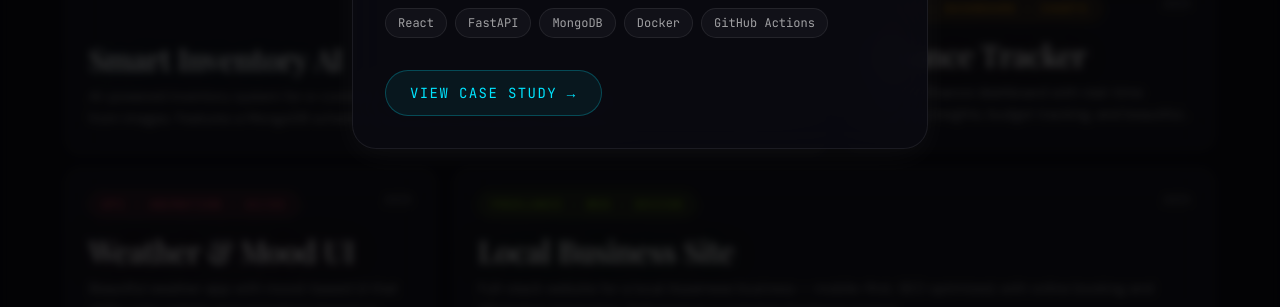
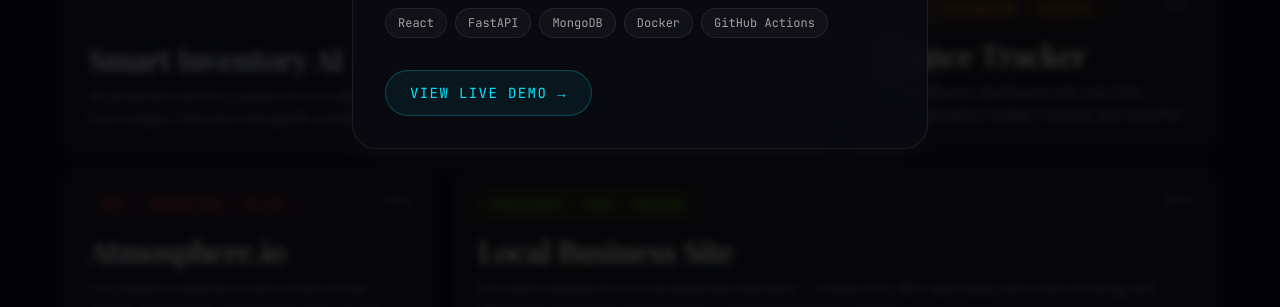
Before and after one commit to Plavan-Hazarika5/Portfolio, a React (Vite) app: page / in a window 1280 px wide. Both pictures are taken after a click on the element 445 px from the left and 1238 px from the top of the page. Shown: the part 1273-1580 px from the top of the page. Built offline with nearby package versions, Linux system fonts and the light colour scheme; a web font is replaced by a local one.

Commit message:
feat: add Atmosphere.io live demo and source links

```diff
--- a/src/components/BentoGrid.jsx
+++ b/src/components/BentoGrid.jsx
@@ -42,15 +42,16 @@ const PROJECTS = [
   },
   {
     id: 4,
-    title: 'Weather & Mood UI',
+    title: 'Atmosphere.io',
     tag: 'API · Animation · UI/UX',
-    desc: 'Beautiful weather app with mood-based UI that shifts color palette and animations based on conditions. Framer Motion transitions make every weather change feel cinematic.',
+    desc: 'Live weather experience with mood-driven visuals, geolocation, saved cities, and a 5-day forecast. Built as a standalone deployable app.',
     color: '#f43f5e',
     glow: 'rgba(244,63,94,0.25)',
     span: 'md:col-span-1',
-    year: '2025',
-    stack: ['React', 'OpenWeather API', 'Framer Motion', 'GSAP'],
-    link: '#',
+    year: '2026',
+    stack: ['React', 'Vite', 'Open-Meteo API', 'CSS Animations'],
+    link: 'https://atmosphere-io.vercel.app/',
+    repo: 'https://github.com/Plavan-Hazarika5/Atmosphere-io',
   },
   {
     id: 5,
@@ -228,8 +229,11 @@ function ProjectModal({ project, onClose }) {
               </div>
 
               {/* CTA */}
+              <div className="flex flex-wrap gap-3">
                 <a
                   href={project.link}
+                  target={project.link.startsWith('http') ? '_blank' : undefined}
+                  rel={project.link.startsWith('http') ? 'noreferrer' : undefined}
                   className="inline-flex items-center gap-2 font-mono text-sm uppercase tracking-widest px-6 py-3 rounded-full transition-all duration-300"
                   style={{
                     color: project.color,
@@ -239,8 +243,22 @@ function ProjectModal({ project, onClose }) {
                   onMouseEnter={(e) => (e.currentTarget.style.background = `${project.color}25`)}
                   onMouseLeave={(e) => (e.currentTarget.style.background = `${project.color}10`)}
                 >
-                View Case Study →
+                  {project.link.startsWith('#') || project.link.startsWith('http')
+                    ? 'View Live Demo →'
+                    : 'View Case Study →'}
                 </a>
+
+                {project.repo ? (
+                  <a
+                    href={project.repo}
+                    target="_blank"
+                    rel="noreferrer"
+                    className="inline-flex items-center gap-2 font-mono text-sm uppercase tracking-widest px-6 py-3 rounded-full transition-all duration-300 border border-glass-border bg-glass text-white/75 hover:text-white hover:border-white/40"
+                  >
+                    View Source ↗
+                  </a>
+                ) : null}
+              </div>
             </motion.div>
           </motion.div>
         </>
```
Lines whose indentation alone changed are shown as unchanged.
